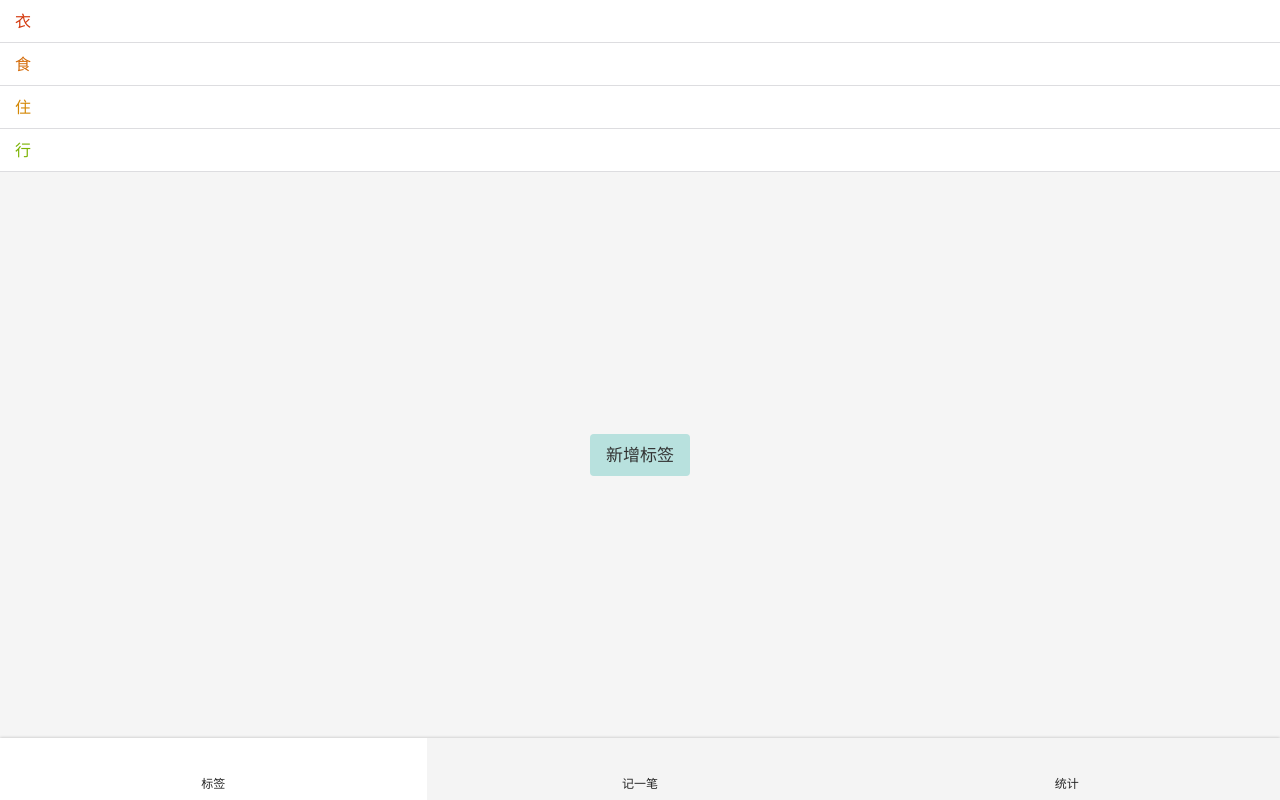
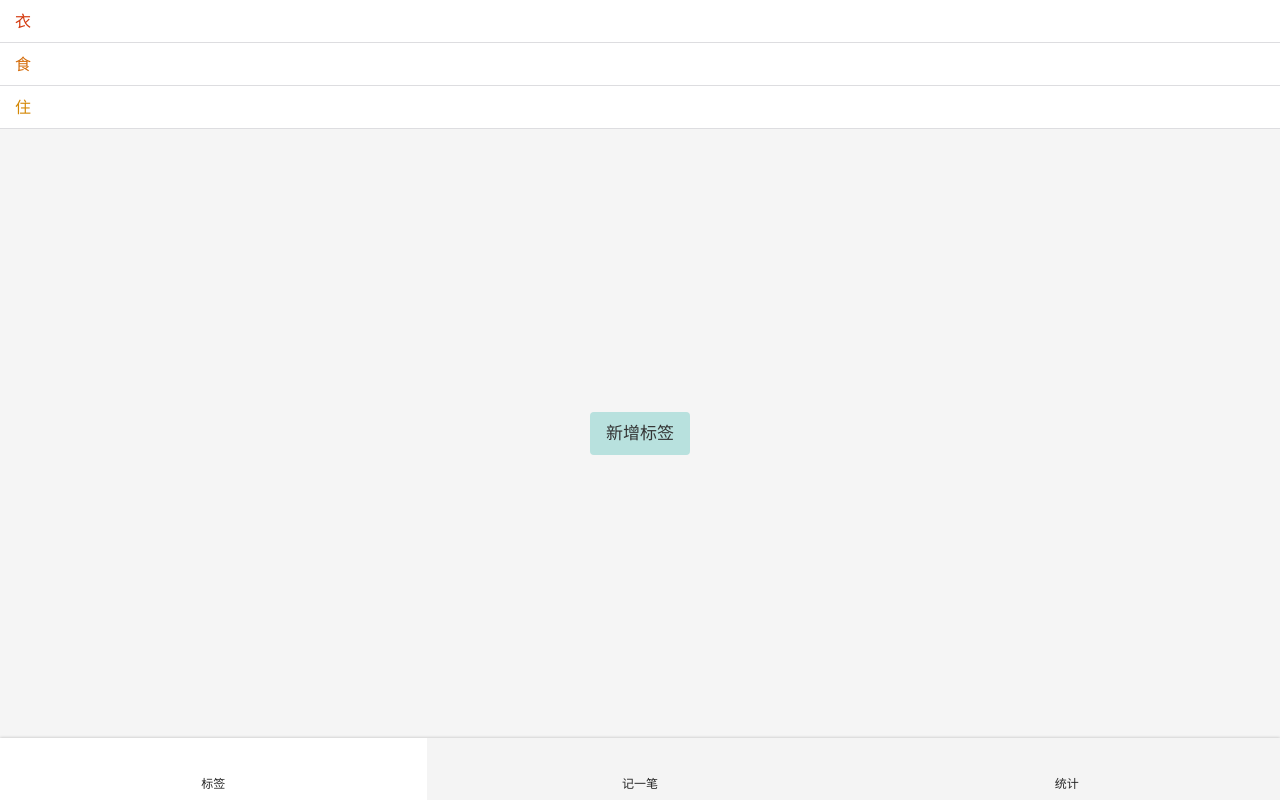
Before and after one commit to SuperPowerZhang/react_bill, a React (Create React App) app: page /#/tags in a window 1280 px wide. Built offline with nearby package versions, Linux system fonts and the light colour scheme.

Commit message:
try redux

```diff
--- a/package.json
+++ b/package.json
@@ -63,9 +63,11 @@
     "react-app -polyfill": "^2.0.0",
     "react-dev-utils": "^11.0.1",
     "react-dom": "^17.0.1",
+    "react-redux": "^7.2.2",
     "react-refresh": "^0.8.3",
     "react-router-dom": "^5.2.0",
     "react-scripts": "^4.0.1",
+    "redux": "^4.0.5",
     "resolve": "1.18.1",
     "resolve-url-loader": "^3.1.2",
     "sass-loader": "8.0.2",
@@ -109,8 +111,10 @@
   },
   "devDependencies": {
     "@babel/plugin-syntax-jsx": "^7.12.1",
+    "@types/react-redux": "^7.1.15",
     "@types/react-router-dom": "^5.1.6",
     "@types/styled-components": "^5.1.5",
+    "redux-devtools": "^3.7.0",
     "svg-sprite-loader": "^5.2.1",
     "svgo-loader": "^2.2.1"
   },
--- a/src/App.tsx
+++ b/src/App.tsx
@@ -11,7 +11,6 @@ import Bill from "./views/Bill";
 import Tags from "./views/Tags";
 import NoMatch from "./views/NoMatch";
 import {Tag} from "./views/Tag";
-import {Button} from "antd";
 
 const Wrapper=styled.div`
 display: flex;
--- /dev/null
+++ b/src/store/actions.ts
@@ -0,0 +1 @@
+export const ADD_TAG='ADD_TAG';
--- /dev/null
+++ b/src/store/reducer.ts
@@ -0,0 +1,32 @@
+import {createId} from "../lib/createId";
+import {ADD_TAG} from "./actions";
+
+type Tag={
+    id:number,name:string
+}
+
+// TODO 应该是actionsNames中的某项
+type Action={
+    type:string,
+    tag?:Tag
+}
+
+const initTags={
+    tags:[{id:createId(),name:'衣'},
+        {id:createId(),name:'食'},
+        {id:createId(),name: '住'}]
+}
+
+
+
+const  tagsReducer =(state=initTags,action:Action)=> {
+    switch (action.type) {
+        case 'ADD_TAG':
+            console.log('Reducer')
+            let tags=[...state.tags,action.tag]
+            console.log({...state,tags})
+            return {...state,tags}
+    }
+    return state;
+}
+export {tagsReducer}
--- /dev/null
+++ b/src/store/store.ts
@@ -0,0 +1,3 @@
+import {createStore} from 'redux'
+
+// let store=createStore
--- /dev/null
+++ b/src/store/tagsActions.ts
@@ -0,0 +1,13 @@
+import {ADD_TAG} from "./actions";
+
+type Tag={
+    id:number,name:string
+}
+
+function addTag(tag:Tag) {
+    return {
+        type: ADD_TAG,
+        tag
+    }
+}
+export {addTag}
--- a/src/views/Tags.tsx
+++ b/src/views/Tags.tsx
@@ -1,4 +1,4 @@
-import React from "react";
+import React, {useEffect} from "react";
 import Layout from "../components/Layout";
 import {useTags} from '../hooks/useTags'
 import styled from "styled-components";
@@ -8,6 +8,19 @@ import Nav from "../components/Nav";
 import {Button} from '../components/Button';
 import {Tag} from "antd";
 import {colorInit} from "./colorInit";
+import {combineReducers, createStore} from 'redux'
+import {Provider, useDispatch, useSelector} from 'react-redux'
+import {tagsReducer} from "../store/reducer";
+import {dispatch} from "jest-circus/build/state";
+import {addTag} from "../store/tagsActions";
+
+const appReducer=combineReducers({tagsReducer});
+type Tag={
+    id:number,name:string
+}
+
+let store=createStore(appReducer)
+console.log(store.getState().tagsReducer)
 
 const TagList=styled.ul`
 flex-shrink: 1;
@@ -35,17 +48,22 @@ justify-content: space-between;
 `;
 
 function Tags() {
-    const {tags,setTags,addTag}=useTags();
+    console.log(store);
+    const tagsReducer:any=store.getState().tagsReducer
+    const tags=tagsReducer.tags
+    console.log(tags)
     const onAddTag=()=>{
-            let newTag=addTag();
-            if(newTag.id!==-1){
-                setTags([...tags, newTag]);
-            }
-        };
+        console.log(11111)
+                store.dispatch(addTag({id:11,name:"haha"}))
+        }
+        useEffect(()=>{
+            console.log('更新了tags们')
+        },tags)
     return(
+        <Provider store={store}>
             <MyLayout>
                 <TagList>
-                    {tags.map((tag) => {
+                    {tags.map((tag:Tag) => {
                         return (
                             <li key={tag.id}>
                                 <Link to={'/tags/'+tag.id}>
@@ -64,6 +82,7 @@ function Tags() {
                 </Center>
                 <Nav/>
             </MyLayout>
+        </Provider>
     )
 }
 
```
Also changed, not shown: 2 other files (tests, documents, lock files or other folders).
